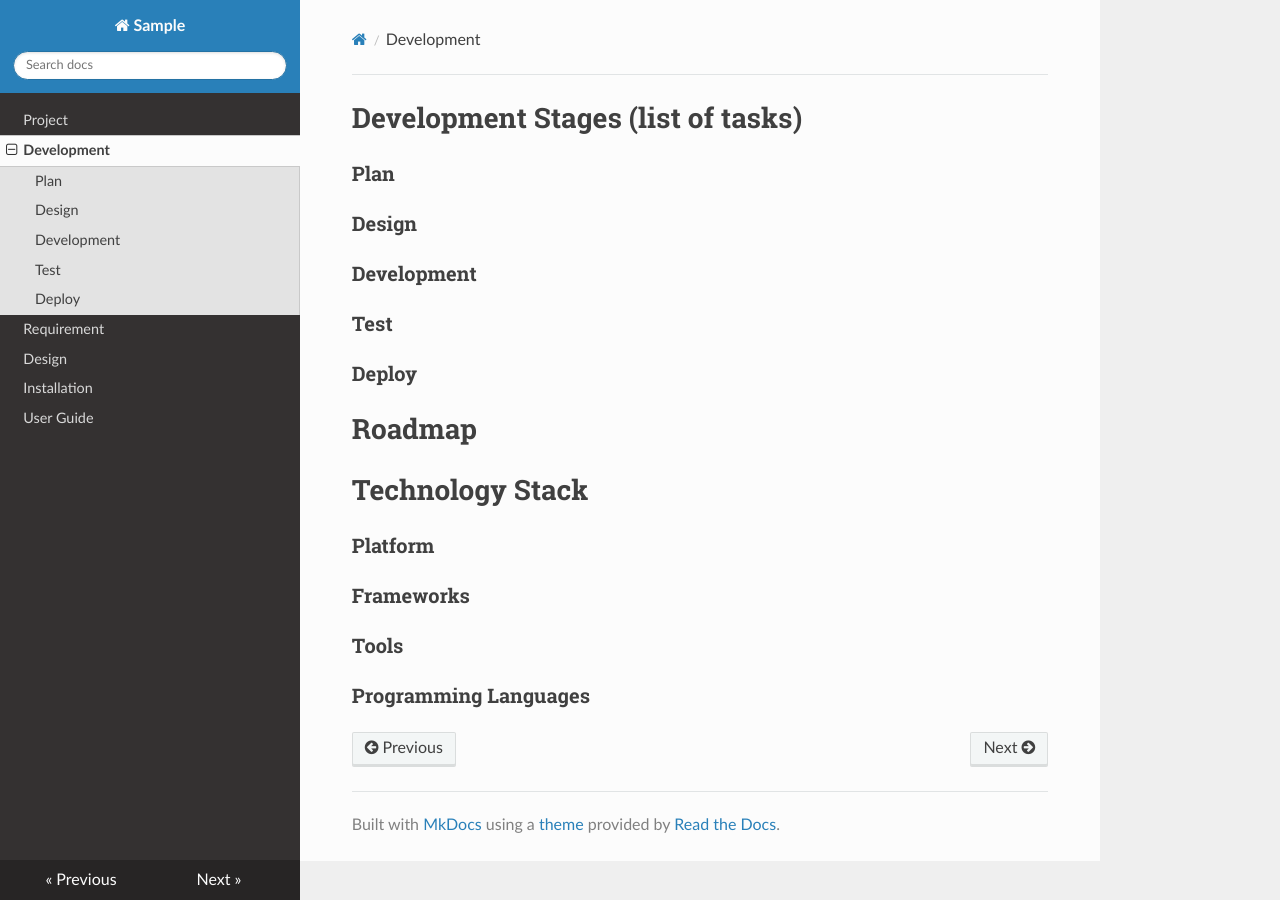
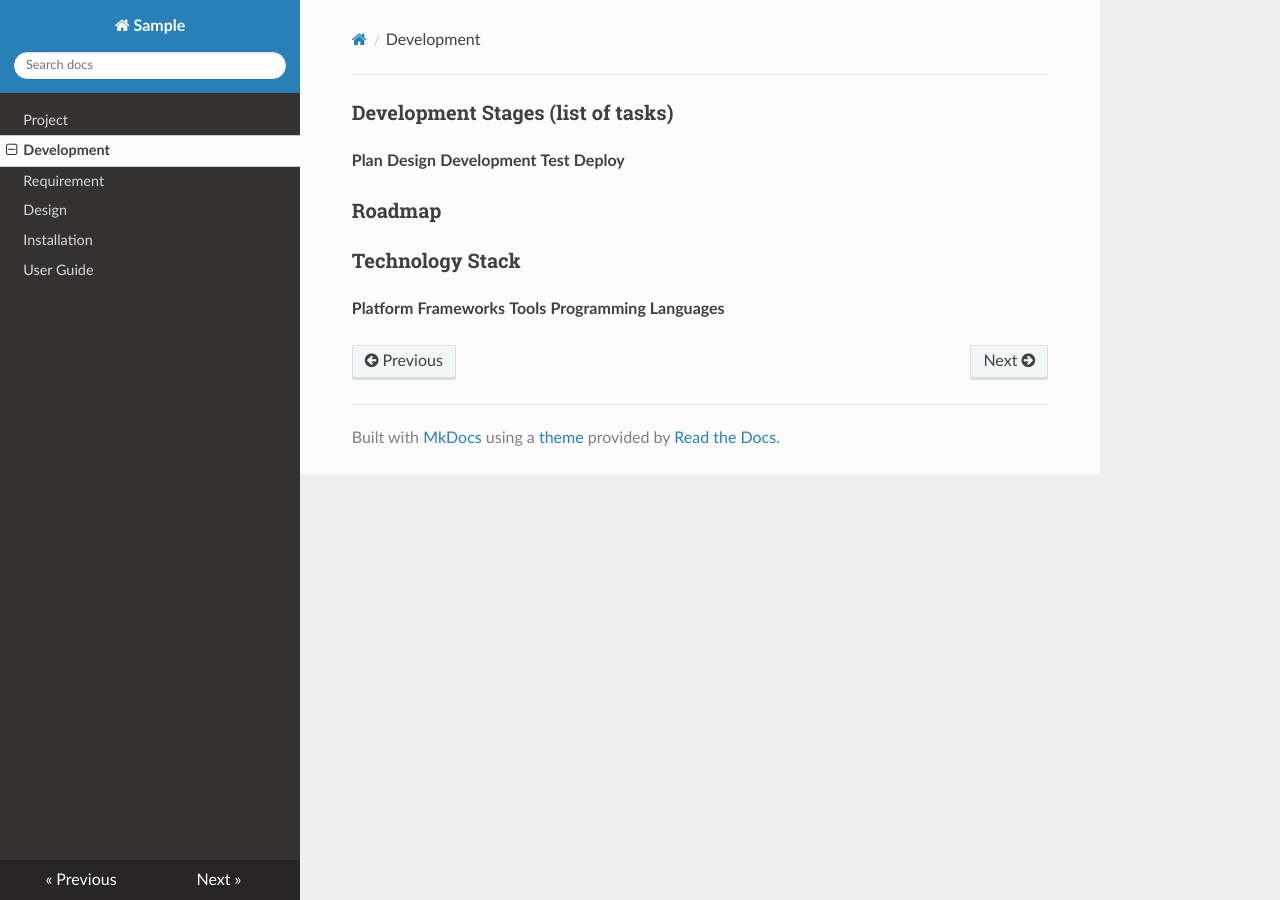
Before and after one commit to ctchik/Sample-Project, an MkDocs documentation site: the page built from docs/2-Development.md, in a window 1280 px wide. Built offline with MkDocs 1.6.1, drawn with Linux system fonts in a browser that asks for light colours; nearby versions of some CDN libraries.

Commit message:
Update 2-Development.md

```diff
--- a/docs/2-Development.md
+++ b/docs/2-Development.md
@@ -1,14 +1,14 @@
-# Development Stages (list of tasks)
-### Plan
-### Design
-### Development
-### Test
-### Deploy
+### Development Stages (list of tasks)
+**Plan**
+**Design**
+**Development**
+**Test**
+**Deploy**
 
-# Roadmap
+### Roadmap
 
-# Technology Stack
-### Platform
-### Frameworks
-### Tools
-### Programming Languages
+### Technology Stack
+**Platform**
+**Frameworks**
+**Tools**
+**Programming Languages**
```
